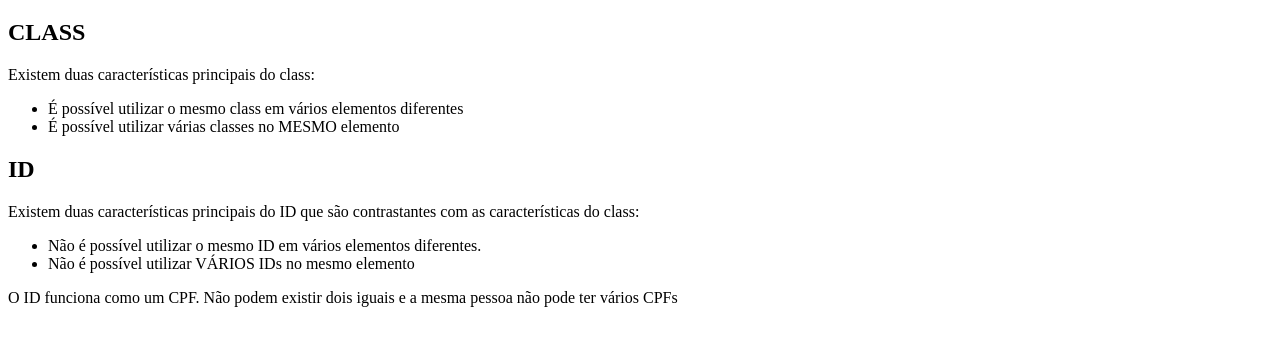
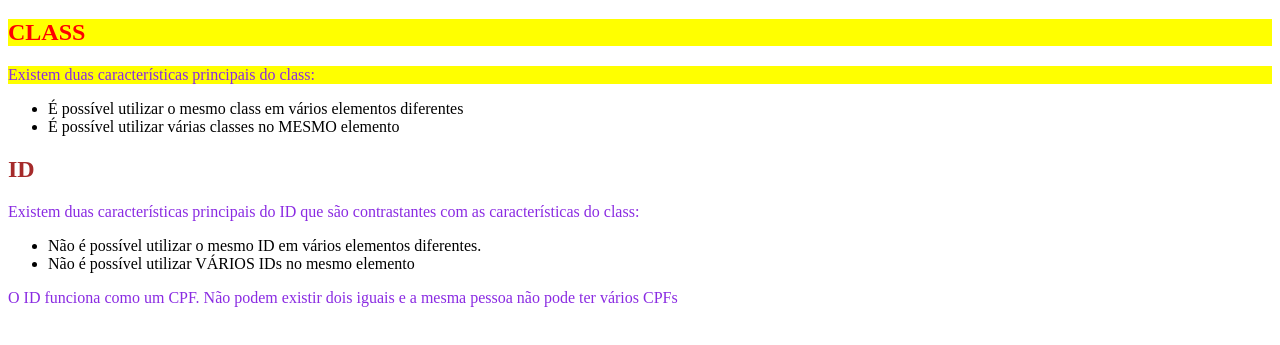
Before and after one commit to LAriSSAsilvestre/aulas_html_css, a plain HTML site: page 4_id_class/index.html in a window 1280 px wide. Shown: the part 61-406 px from the top of the page. Drawn offline with Linux system fonts and the light colour scheme.

Commit message:
id e class

```diff
--- a/4_id_class/index.html
+++ b/4_id_class/index.html
@@ -7,16 +7,16 @@
     <title>ID e CLASS</title>
 </head>
 <body>
-    <h1>ID e CLASS</h1>
+    <h1 class="fundo amarelo">ID e CLASS</h1>
 
-    <h2>CLASS</h2>
-    <p>Existem duas características principais do class:</p>
+    <h2 class="fundo-amarelo texto-vermelho">CLASS</h2>
+    <p class="fundo-amarelo">Existem duas características principais do class:</p>
     <ul>
         <li>É possível utilizar o mesmo class em vários elementos diferentes</li>
         <li>É possível utilizar várias classes no MESMO elemento</li>
     </ul>
 
-    <h2>ID</h2>
+    <h2 id="titulo-h2">ID</h2>
     <p>Existem duas características principais do ID que são contrastantes com as características do class:</p>
     <ul>
         <li>Não é possível utilizar o mesmo ID em vários elementos diferentes.</li>
--- a/4_id_class/style.css
+++ b/4_id_class/style.css
@@ -0,0 +1,22 @@
+#titulo-id{
+    color: chocolate;
+}
+
+.fundo-amarelo{
+    background: yellow;
+}
+
+.texto-vermelho{
+    color: red;
+}
+h2{
+    color: blue;
+}
+
+p{
+    color: blueviolet;
+}
+
+h2{
+    color: brown;
+}
```
